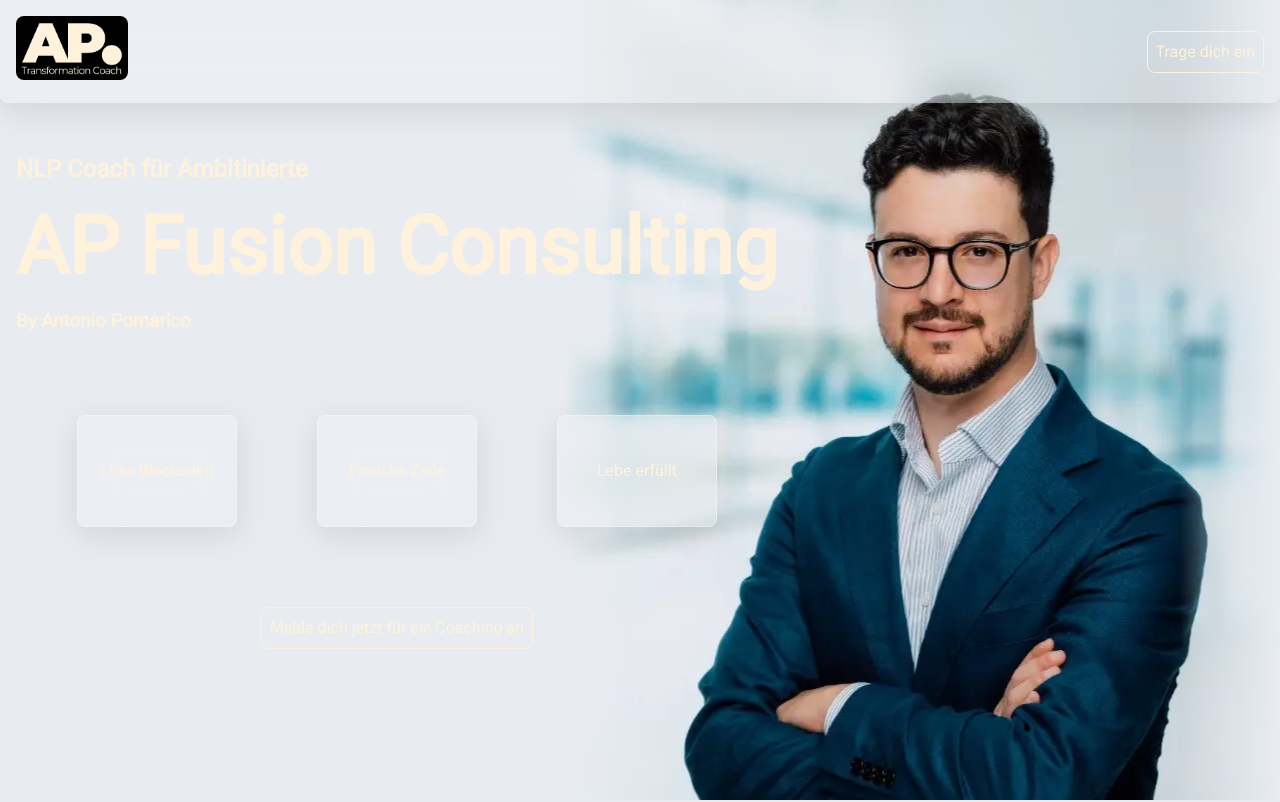
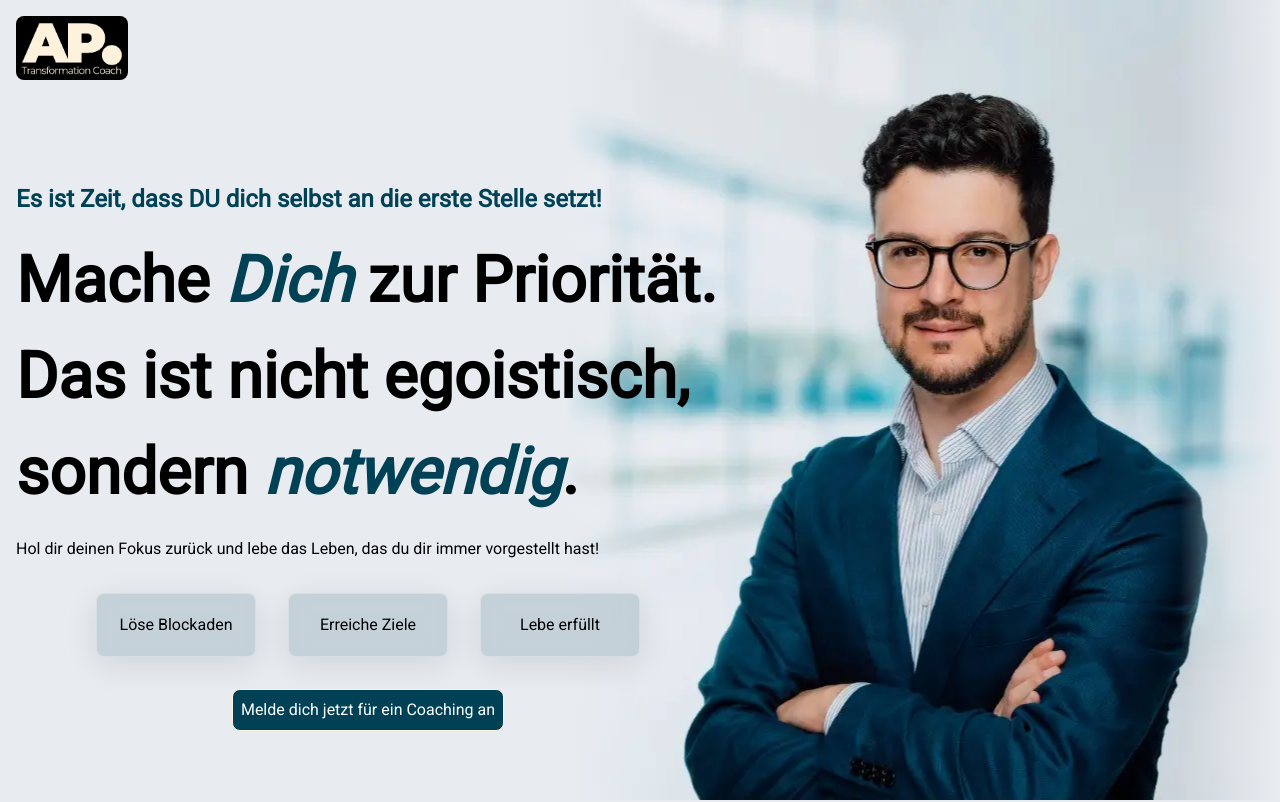
Before and after one commit to GDR1909/ap-fusionconsulting, an Angular app: page / in a window 1280 px wide. Shown: the top 802 px of the page. Built offline with nearby package versions, Linux system fonts and the light colour scheme.

Commit message:
changed the whole design of the project

```diff
--- a/src/app/main-content/hero/hero.component.html
+++ b/src/app/main-content/hero/hero.component.html
@@ -1,9 +1,9 @@
 <main>
     <div class="content">
         <div class="headlines">
-            <h2>NLP Coach für Ambitinierte</h2>
-            <h1>AP Fusion Consulting</h1>
-            <h3>By Antonio Pomarico</h3>
+            <h2>Es ist Zeit, dass DU dich selbst an die erste Stelle setzt!</h2>
+            <h1>Mache <i>Dich</i> zur Priorität. Das ist nicht egoistisch, sondern <i>notwendig</i>.</h1>
+            <p>Hol dir deinen Fokus zurück und lebe das Leben, das du dir immer vorgestellt hast!</p>
         </div>
 
         <div class="services">
@@ -12,7 +12,7 @@
             <div class="serviceCard">Lebe erfüllt</div>
         </div>
 
-        <a href="#" class="signUpBtn">Melde dich jetzt für ein Coaching an</a>
+        <a href="#">Melde dich jetzt für ein Coaching an</a>
     </div>
 
     <div class="heroImage"></div>
--- a/src/app/main-content/hero/hero.component.scss
+++ b/src/app/main-content/hero/hero.component.scss
@@ -5,6 +5,62 @@
   justify-content: space-between;
   align-items: center;
   position: relative;
+}
+
+.content {
+  width: 44rem;
+  display: flex;
+  flex-direction: column;
+  justify-content: center;
+  align-items: center;
+  gap: 2rem;
+  position: absolute;
+  z-index: 10;
+  margin-top: 7rem;
+}
+
+h2, i {
+  color: rgb(0, 65, 85);
+}
+
+h1 {
+  font-size: 4rem;
+  text-wrap-style: balance;
+  margin: 1rem 0rem 1rem 0rem;
+}
+
+.services {
+  display: flex;
+  gap: 2rem;
+}
+
+.serviceCard {
+  display: flex;
+  justify-content: center;
+  align-items: center;
+  width: 10rem;
+  height: 4rem;
+  background: rgba(0, 65, 85, 0.15);
+  backdrop-filter: blur(10px);
+  -webkit-backdrop-filter: blur(10px);
+  box-shadow: 0 8px 32px rgba(0, 0, 0, 0.1);
+  border-radius: 0.5rem;
+  border: 1px solid rgba(255, 255, 255, 0.3);
+}
+
+a {
+  color: white;
+  background-color: rgb(0, 65, 85);
+  text-decoration: none;
+  padding: 0.5rem;
+  border: solid 1px #fef2dc;
+  border-radius: 0.5rem;
+  transition: ease-in-out 250ms;
+
+  &:hover {
+    background-color: rgb(0, 135, 177);
+    transition: ease-in-out 250ms;
+  }
 }
 
 .heroImage {
@@ -39,52 +95,6 @@
   }
 }
 
-.content {
-  display: flex;
-  flex-direction: column;
-  justify-content: center;
-  align-items: center;
-  gap: 5rem;
-  position: absolute;
-  z-index: 10;
-}
-
-h1 {
-  font-size: 5rem;
-}
-
-.services {
-  display: flex;
-  gap: 5rem;
-}
-
-.serviceCard {
-  display: flex;
-  justify-content: center;
-  align-items: center;
-  width: 10rem;
-  height: 7rem;
-  background: rgba(255, 255, 255, 0.15);
-  backdrop-filter: blur(20px);
-  -webkit-backdrop-filter: blur(20px);
-  border-radius: 0.5rem;
-  border: 1px solid rgba(255, 255, 255, 0.3);
-  box-shadow: 0 8px 32px rgba(0, 0, 0, 0.1);
-}
-
-a {
-  text-decoration: none;
-  padding: 0.5rem;
-  border: solid 1px #fef2dc;
-  border-radius: 0.5rem;
-  transition: ease-in-out 250ms;
-
-  &:hover {
-    background-color: #ff6963;
-    transition: ease-in-out 250ms;
-  }
-}
-
 @media screen and (max-width: 1920px) {
   .heroImage {
     max-width: 1080px;
--- a/src/app/shared/components/header/header.component.html
+++ b/src/app/shared/components/header/header.component.html
@@ -5,6 +5,4 @@
             <img src="./assets/img/logo.jpg" alt="Logo">
         </picture>
     </a>
-
-    <a href="#" class="signUpBtn">Trage dich ein</a>
 </header>
--- a/src/app/shared/components/header/header.component.scss
+++ b/src/app/shared/components/header/header.component.scss
@@ -1,14 +1,6 @@
 header {
+  padding: 1rem;
   position: relative;
-  padding: 1rem;
-  display: flex;
-  justify-content: space-between;
-  align-items: center;
-  border-radius: 0rem 0rem 0.5rem 0.5rem;
-  background: rgba(255, 255, 255, 0.15);
-  backdrop-filter: blur(20px);
-  -webkit-backdrop-filter: blur(20px);
-  box-shadow: 0 8px 32px rgba(0, 0, 0, 0.1);
   z-index: 10;
 }
 
@@ -16,16 +8,3 @@
   height: 4rem;
   border-radius: 0.5rem;
 }
-
-.signUpBtn {
-  text-decoration: none;
-  padding: 0.5rem;
-  border: solid 1px #fef2dc;
-  border-radius: 0.5rem;
-  transition: ease-in-out 250ms;
-
-  &:hover {
-    background-color: #ff6963;
-    transition: ease-in-out 250ms;
-  }
-}
--- a/src/styles.scss
+++ b/src/styles.scss
@@ -5,7 +5,6 @@
   margin: 0;
   padding: 0;
   box-sizing: border-box;
-  color: #fef2dc;
 }
 
 html {
```
